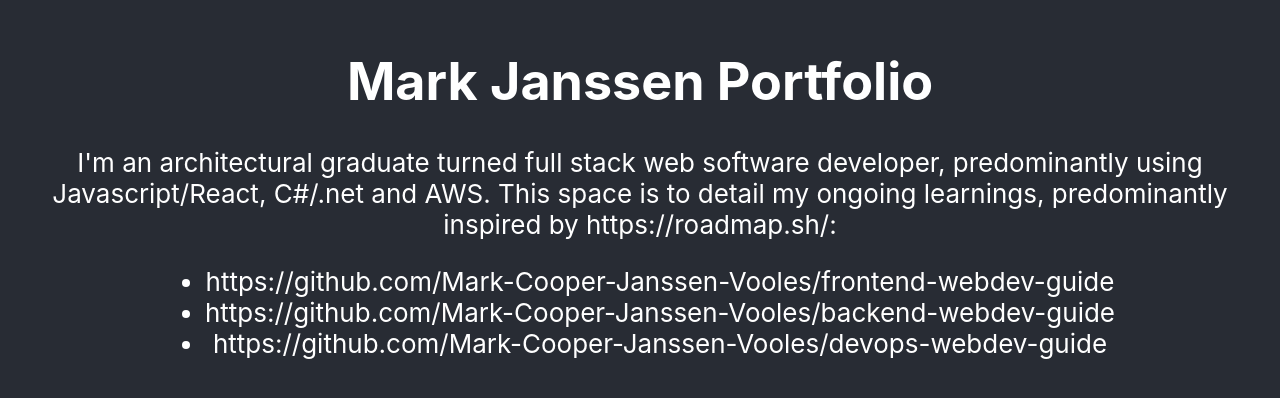
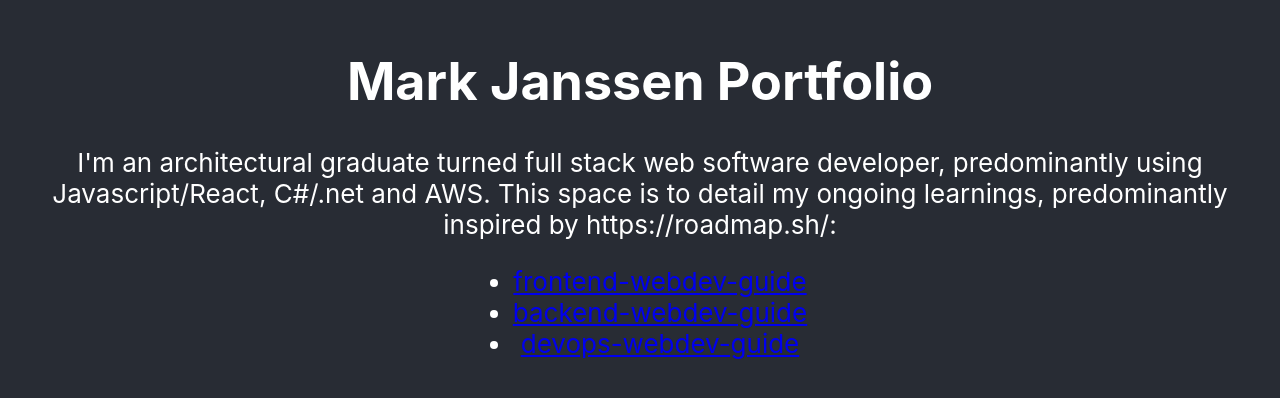
Before and after one commit to Mark-Cooper-Janssen-Vooles/portfolio_guides, a React (Create React App) app: page / in a window 1280 px wide. Shown: the part 200-598 px from the top of the page. Built offline with nearby package versions, Linux system fonts and the light colour scheme.

Commit message:
Format links

```diff
--- a/src/App.js
+++ b/src/App.js
@@ -10,9 +10,15 @@
           This space is to detail my ongoing learnings, predominantly inspired by https://roadmap.sh/:
         </div>
         <ul>
-          <li>https://github.com/Mark-Cooper-Janssen-Vooles/frontend-webdev-guide</li>
-          <li>https://github.com/Mark-Cooper-Janssen-Vooles/backend-webdev-guide</li>
-          <li>https://github.com/Mark-Cooper-Janssen-Vooles/devops-webdev-guide</li>
+          <li>
+            <a href="https://github.com/Mark-Cooper-Janssen-Vooles/frontend-webdev-guide">frontend-webdev-guide</a>
+          </li>
+          <li>
+            <a href="https://github.com/Mark-Cooper-Janssen-Vooles/backend-webdev-guide">backend-webdev-guide</a>
+          </li>
+          <li>
+            <a href="https://github.com/Mark-Cooper-Janssen-Vooles/devops-webdev-guide">devops-webdev-guide</a>
+          </li>
         </ul>
       </header>
     </div>
```
